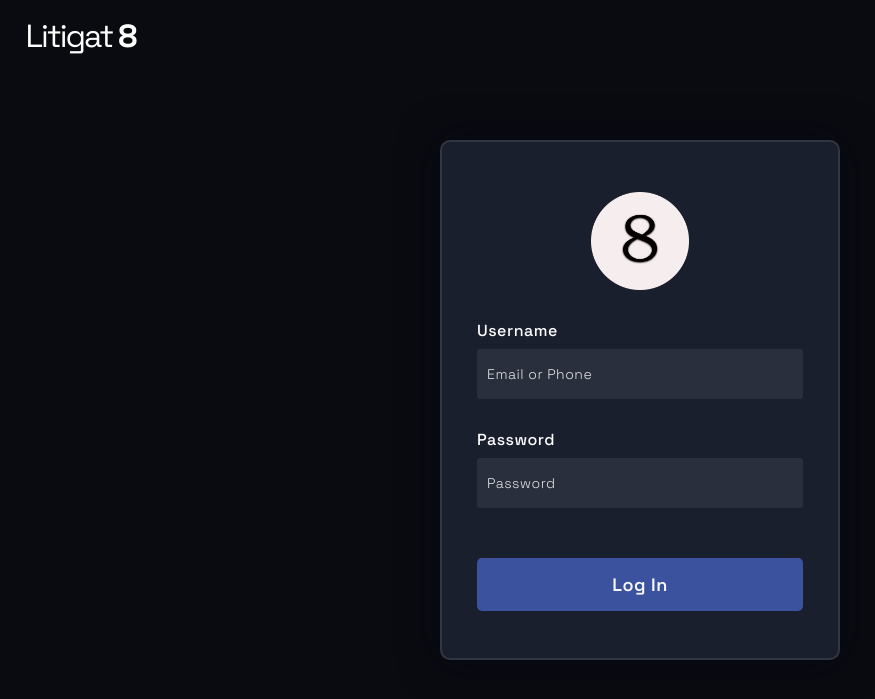
After one commit to farandead/Litigate, a Flask app: page /login in a window 1280 px wide. The commit adds this page. Shown: the top 699 px of the page, without its empty margins (0-875 px from the left). Run offline with Flask 3, Linux system fonts and the light colour scheme.

Commit message:
made the front end

```diff
--- a/litigat8/backend/app/__init__.py
+++ b/litigat8/backend/app/__init__.py
@@ -1,14 +1,77 @@
-from flask import Flask, render_template
-
+from flask import *
+from markupsafe import escape
+from werkzeug.security import generate_password_hash, check_password_hash
+from database.db import db
+from database.db import *
 def create_app():
     app = Flask(__name__)
+    app.config['SQLALCHEMY_DATABASE_URI'] = 'mysql+pymysql://root:@localhost:3306/litigat8'
+    app.config['SQLALCHEMY_TRACK_MODIFICATIONS'] = False
+    app.secret_key = 'your secret key'
+    responses = []
+    interactions = []
+    db.init_app(app)
+    with app.app_context():
+        db.create_all()
+    # Define routes directly here
 
-    #  Define routes directly here
-    @app.route('/')
+
+    @app.route('/',methods=['GET'])
     def index():
-        return "Welcome to Litigate!"
-    @app.route('/home')
+        interactions.clear()
+        return render_template('welcome_page.html')
+    @app.route('/chat',methods=['GET'])
     def home():
+        interactions.clear()
         return render_template('index.html')
 
+    @app.route('/submit', methods=['GET', 'POST'])
+    def submit():
+        if request.method == 'POST':
+            user_input = request.form['user_input']
+
+            # Simulate an AI response (replace with your actual AI logic)
+            ai_response = f"Litigat8 responded to: {user_input}"
+
+            # Append user input and AI response to the interactions list
+            interactions.append({'type': 'user', 'text': user_input})
+            interactions.append({'type': 'ai', 'text': ai_response})
+
+        return render_template('index.html', interactions=interactions)
+
+        # # If it's a GET request, just render the template with existing responses
+        # return render_template('index.html', responses=responses)
+    @app.route('/register', methods=['GET', 'POST'])
+    def register():
+        if request.method == 'POST':
+            username = request.form['username']
+            password = request.form['password']
+
+            hashed_password = generate_password_hash(password)
+            new_user = User(username=username, password=hashed_password)
+            db.session.add(new_user)
+            db.session.commit()
+
+            return redirect(url_for('login'))
+        return render_template('register.html')
+
+    @app.route('/login', methods=['GET', 'POST'])
+    def login():
+        if request.method == 'POST':
+            username = request.form['username']
+            password = request.form['password']
+
+            user = User.query.filter_by(username=username).first()
+            if user and check_password_hash(user.password, password):
+                session['user_id'] = user.id
+                return redirect(url_for('home'))
+            else:
+                # Handle login failed
+                pass
+        return render_template('login.html')
+
+    @app.route('/logout')
+    def logout():
+        session.pop('user_id', None)
+        return redirect(url_for('login'))
     return app
--- /dev/null
+++ b/litigat8/backend/app/static/css/login_register.css
@@ -0,0 +1,148 @@
+@import url('https://fonts.googleapis.com/css2?family=Roboto:ital,wght@0,100;0,300;0,400;0,500;0,700;0,900;1,100;1,300;1,400;1,500;1,700;1,900&family=Space+Grotesk:wght@300;400;500;600;700&display=swap');
+
+*,
+*:before,
+*:after{
+padding: 0;
+margin: 0;
+box-sizing: border-box;
+}
+body{
+background-color:rgb(9, 11, 17);
+font-family: 'Space Grotesk', sans-serif;
+
+}
+.background{
+width: 430px;
+height: 520px;
+position: absolute;
+transform: translate(-50%,-50%);
+left: 50%;
+top: 50%;
+}
+.background .shape{
+height: 200px;
+width: 200px;
+position: absolute;
+border-radius: 50%;
+}
+.shape:first-child{
+background: linear-gradient(
+  #202c55,
+  #2f4079
+);
+left: -80px;
+top: -80px;
+}
+.shape:last-child{
+background: linear-gradient(
+  to right,
+  #202c55,
+  #2f4079
+);
+right: -30px;
+bottom: -80px;
+}
+form img{
+width: 30%;
+margin: auto;
+align-items: center;
+
+}
+form{
+height: 520px;
+width: 400px;
+background-color: rgb(26, 31, 46);
+position: absolute;
+transform: translate(-50%,-50%);
+top: 50%;
+left: 50%;
+border-radius: 10px;
+backdrop-filter: blur(10px);
+border: 2px solid rgba(255,255,255,0.1);
+box-shadow: 0 0 40px rgba(8,7,16,0.6);
+padding: 50px 35px;
+}
+form *{
+font-family: 'Space Grotesk', sans-serif;
+color: #ffffff;
+letter-spacing: 0.5px;
+outline: none;
+border: none;
+}
+form h3{
+font-size: 32px;
+font-weight: 500;
+line-height: 42px;
+text-align: center;
+display: flex;
+flex-direction: column;
+}
+
+label{
+display: block;
+margin-top: 30px;
+font-size: 16px;
+font-weight: 500;
+}
+input{
+display: block;
+height: 50px;
+width: 100%;
+background-color: rgba(255,255,255,0.07);
+border-radius: 3px;
+padding: 0 10px;
+margin-top: 8px;
+font-size: 14px;
+font-weight: 300;
+}
+::placeholder{
+color: #e5e5e5;
+}
+button{
+margin-top: 50px;
+width: 100%;
+background-color:#3b539f;
+color: #f7f7f7;
+padding: 15px 0;
+font-size: 18px;
+font-weight: 600;
+border-radius: 5px;
+cursor: pointer;
+}
+button:hover{
+
+background-color:#4e6dd1;
+
+}
+.social{
+margin-top: 30px;
+display: flex;
+}
+.social div{
+background: red;
+width: 150px;
+border-radius: 3px;
+padding: 5px 10px 10px 5px;
+background-color: rgba(255,255,255,0.27);
+color: #eaf0fb;
+text-align: center;
+}
+.social div:hover{
+background-color: rgba(255,255,255,0.47);
+}
+.social .fb{
+margin-left: 25px;
+}
+.social i{
+margin-right: 4px;
+}
+.main-heading-container {
+font-weight: 400;
+font-size: 4vmin;
+letter-spacing: -2px;
+position: absolute;
+top: 2%;
+left: 2%;
+color: white;
+}
--- /dev/null
+++ b/litigat8/backend/app/templates/login.html
@@ -0,0 +1,40 @@
+<!DOCTYPE html>
+<html lang="en">
+<head>
+  <!-- Design by foolishdeveloper.com -->
+
+
+    <link rel="preconnect" href="https://fonts.gstatic.com">
+    <link rel="stylesheet" href="https://cdnjs.cloudflare.com/ajax/libs/font-awesome/5.15.4/css/all.min.css">
+    <!--Stylesheet-->
+    <link rel="stylesheet" href="{{ url_for('static', filename='css/login_register.css') }}">
+
+
+</head>
+<body>
+    <div class="main-heading-container">
+        Litigat <strong>8</strong>
+    </div>
+    <!-- <div class="background">
+        <div class="shape"></div>
+        <div class="shape"></div>
+    </div> -->
+    <form action="{{ url_for('login') }}" method="POST" >
+
+        <h3>
+            <img src="{{ url_for('static', filename='img/LitigateLogo.png') }}" alt="Logo">
+
+
+        </h3>
+
+        <label for="username">Username</label>
+        <input type="text" placeholder="Email or Phone" name="username" id="username">
+
+        <label for="password">Password</label>
+        <input type="password" placeholder="Password" name="password"  id="password">
+
+        <button>Log In</button>
+
+    </form>
+</body>
+</html>
```
Also changed, not shown: litigat8/backend/app/static/css/style.css (+115 -6 lines), litigat8/backend/app/static/css/welcome.css (added, +126 -0 lines), litigat8/backend/app/static/js/type_effect.js (added, +52 -0 lines), litigat8/backend/app/templates/index.html (+54 -3 lines), litigat8/backend/app/templates/register.html (added, +35 -0 lines), litigat8/backend/app/templates/welcome_page.html (added, +44 -0 lines), litigat8/database/db.py (added, +19 -0 lines), litigat8/backend/app/static/img/person-circle.svg (added).
